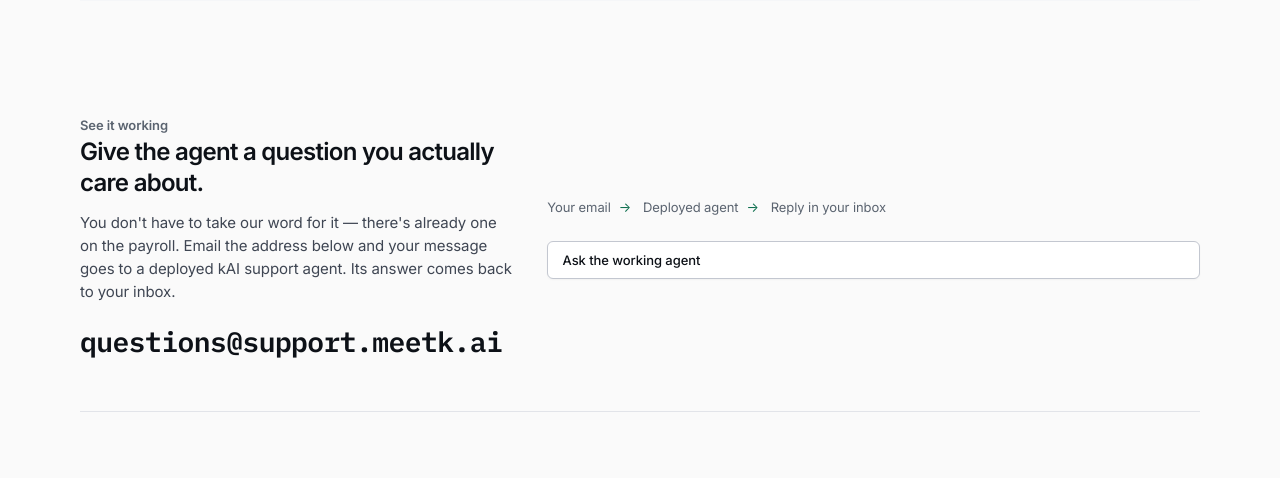
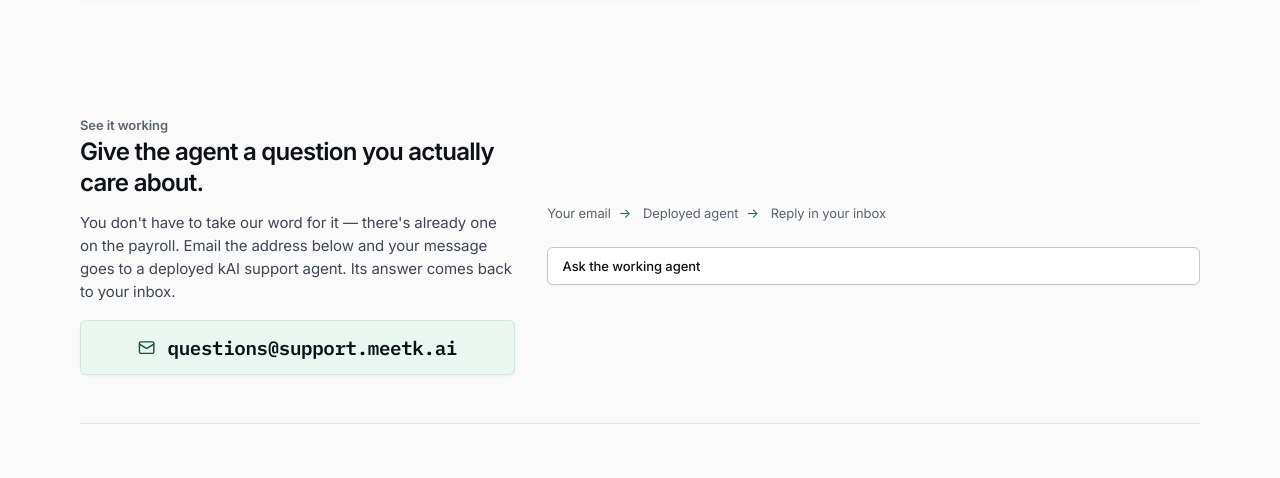
Before and after one commit to malvavisc0/meetkai, a Python web app: template src/kai/cockpit/templates/index.html in a window 1280 px wide. Shown: the part 1908-2386 px from the top of the page. Run offline with Jinja, Linux system fonts and the light colour scheme; the template is opened without the code that fills it, so the values that code supplies are empty.

Commit message:
fixing email viewport

```diff
--- a/src/kai/cockpit/static/cockpit.css
+++ b/src/kai/cockpit/static/cockpit.css
@@ -99,7 +99,7 @@
     --text-xl: 1.5rem;     /* 24px — page titles */
     --text-2xl: clamp(1.75rem, 3vw, 2.25rem); /* hero/display */
     --text-landing-display: clamp(2.75rem, 3.75vw, 4rem); /* landing promise */
-    --text-landing-email: clamp(1.75rem, 2vw, 2.5rem); /* landing proof address */
+    --text-landing-email: clamp(1.125rem, 1.5vw, 1.375rem); /* landing proof address */
 
     /* Spacing */
     --space-3xs: 2px;
@@ -2004,20 +2004,55 @@
   }
 
   .landing-proof__email {
-    display: inline-block;
+    display: flex;
+    align-items: center;
+    justify-content: center;
+    gap: var(--space-sm);
     max-width: 100%;
-    margin: var(--space-md) 0 0;
+    margin: var(--space-md) auto 0;
+    padding: var(--space-sm) var(--space-md);
+    border: 1px solid var(--color-accent-100);
+    border-radius: var(--radius-md);
+    background: var(--color-accent-50);
+    box-shadow: var(--shadow-sm);
     color: var(--color-ink);
     font-family: var(--font-mono);
     font-size: var(--text-landing-email);
     font-weight: 600;
     letter-spacing: -0.02em;
     text-decoration: none;
-    overflow-wrap: anywhere;
+    white-space: nowrap;
+    min-width: 0;
   }
 
   .landing-proof__email:hover {
-    color: var(--color-accent-600);
+    border-color: var(--color-accent-500);
+    background: color-mix(in srgb, var(--color-accent-50) 60%, var(--color-surface));
+  }
+
+  .landing-proof__email:focus-visible {
+    outline: none;
+    border-color: var(--color-accent-600);
+    box-shadow: var(--shadow-focus-accent);
+  }
+
+  .landing-proof__email-icon {
+    display: inline-flex;
+    align-items: center;
+    justify-content: center;
+    flex-shrink: 0;
+    color: var(--color-accent-700);
+  }
+
+  .landing-proof__email-icon svg {
+    width: 0.9em;
+    height: 0.9em;
+  }
+
+  .landing-proof__email-text {
+    overflow: hidden;
+    text-overflow: ellipsis;
+    min-width: 0;
   }
 
   .landing-proof__action {
@@ -2114,6 +2149,13 @@
     .landing-proof__action .button {
       width: 100%;
       justify-content: center;
+    }
+
+    .landing-proof__email {
+      width: 100%;
+      padding: var(--space-xs) var(--space-sm);
+      font-size: clamp(14px, 4.8vw, 16px);
+      letter-spacing: -0.01em;
     }
 
     .landing-actions .button {
--- a/src/kai/cockpit/templates/index.html
+++ b/src/kai/cockpit/templates/index.html
@@ -168,7 +168,10 @@
       <p class="landing-eyebrow">See it working</p>
       <h2 id="proof-title" class="landing-proof__title">Give the agent a question you actually care about.</h2>
       <p class="landing-proof__copy">You don't have to take our word for it — there's already one on the payroll. Email the address below and your message goes to a deployed kAI support agent. Its answer comes back to your inbox.</p>
-      <a class="landing-proof__email" href="mailto:questions@support.meetk.ai">questions@support.meetk.ai</a>
+      <a class="landing-proof__email" href="mailto:questions@support.meetk.ai">
+        <span class="landing-proof__email-icon" aria-hidden="true">{% include "icons/mail.svg" %}</span>
+        <span class="landing-proof__email-text">questions@support.meetk.ai</span>
+      </a>
     </div>
     <div class="landing-proof__action">
       <p class="landing-proof__path"><span>Your email</span><span>Deployed agent</span><span>Reply in your inbox</span></p>
```
Also changed, not shown: STYLEGUIDE.md (+3 -2 lines).
